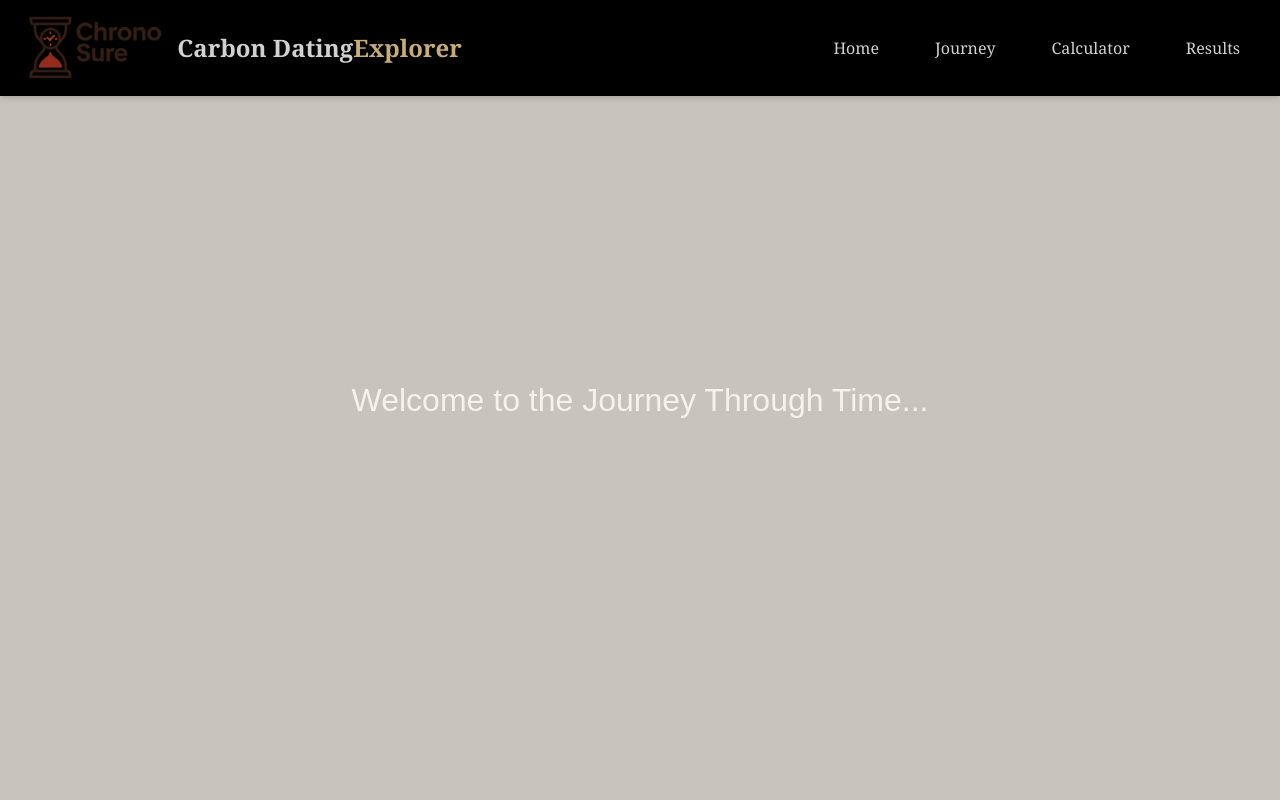
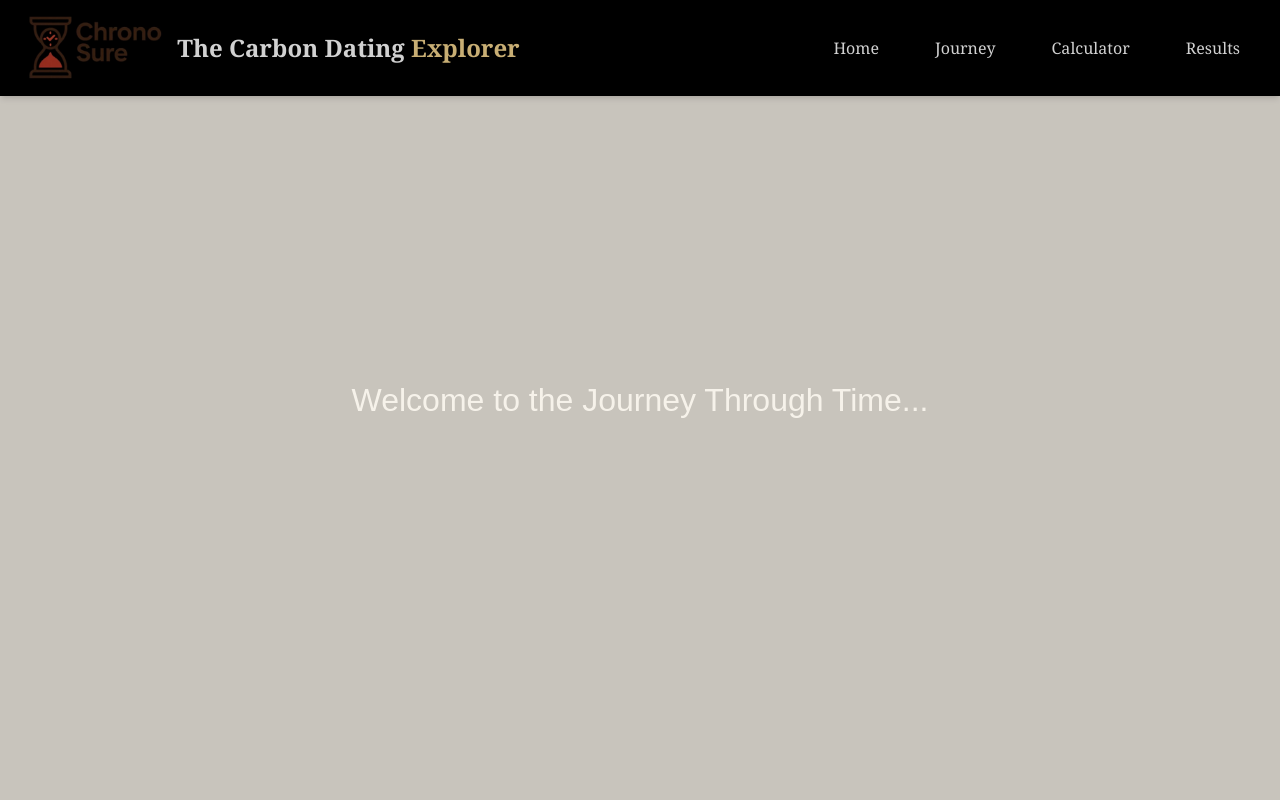
Before and after one commit to ruhi117/carbon_dating_app, a Flask app: page / in a window 1280 px wide. Run offline with Flask 3, Linux system fonts and the light colour scheme; some libraries are stand-ins or nearby versions.

Commit message:
Update base.html

```diff
--- a/templates/base.html
+++ b/templates/base.html
@@ -19,7 +19,7 @@
     <div class="max-w-7xl mx-auto flex justify-between items-center px-6 py-4">
       <div class="flex items-center space-x-3">
         <img src="{{ url_for('static', filename='images/logo2.jpg') }}" class="h-16 w-auto object-contain">
-        <span class="font-bold text-xl md:text-2xl">Carbon Dating<span class="sure">Explorer</span></span>
+        <span class="font-bold text-xl md:text-2xl">The Carbon Dating <span class="sure">Explorer</span></span>
       </div>
       <ul id="desktop-menu" class="hidden md:flex space-x-6 font-medium">
         <li><a href="{{ url_for('home') }}" class="nav-link">Home</a></li>
```
